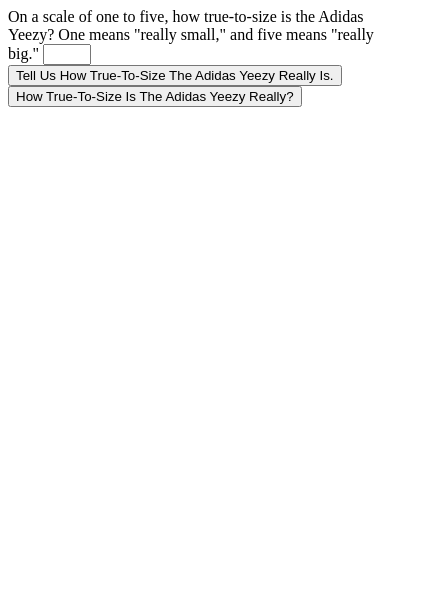
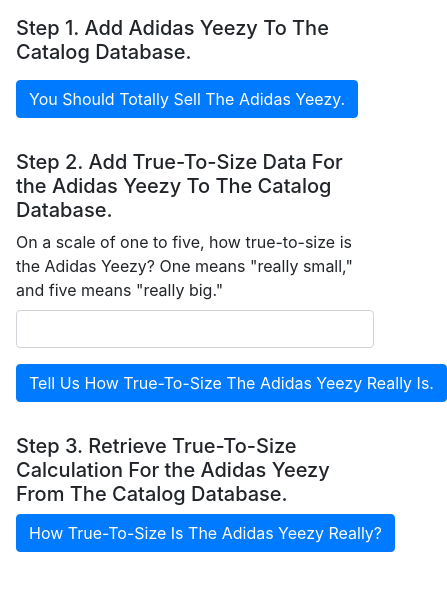
Before and after one commit to ttahmouch/stockx-challenge, a website: page static/index.html in a window 390 px wide. Shown: the whole page, 447 px wide, since content can reach past the window. Drawn offline with nearby package versions, Linux system fonts and the light colour scheme.

Commit message:
TT | Updating the Client web application to add a way to create an `adidas Yeezy` in the Shoe Catalog database container.
+ This commit also adds Twitter Bootstrap styling to the page for a responsive grid layout.

```diff
--- a/static/index.html
+++ b/static/index.html
@@ -4,22 +4,44 @@
 <head>
     <meta charset="UTF-8">
     <title>StockX Client</title>
+    <link rel="stylesheet"
+          href="https://maxcdn.bootstrapcdn.com/bootstrap/4.0.0/css/bootstrap.min.css"
+          integrity="sha384-Gn5384xqQ1aoWXA+058RXPxPg6fy4IWvTNh0E263XmFcJlSAwiGgFAW/dAiS6JXm"
+          crossorigin="anonymous">
 </head>
 <body>
-<div>
+<div class="container">
+    <div class="row">
+        <div class="col p-3">
+            <h5>Step 1. Add Adidas Yeezy To The Catalog Database.</h5>
+            <form method="POST" action="/catalog/shoes">
+                <div class="form-group">
+                    <input id="name" type="hidden" name="name" value="adidas Yeezy"/>
+                </div>
+                <button type="submit" class="btn btn-primary">You Should Totally Sell The Adidas Yeezy.</button>
+            </form>
+        </div>
+        <div class="col p-3">
+            <h5>Step 2. Add True-To-Size Data For the Adidas Yeezy To The Catalog Database.</h5>
             <form method="POST" action="/catalog/shoes/adidas%20Yeezy/true_to_size_calculation">
-        <div>
+                <div class="form-group">
                     <label for="size">
                         On a scale of one to five, how true-to-size is the Adidas Yeezy? One means "really small,"
                         and five means "really big."
                     </label>
-            <input id="size" type="number" name="size" min="1" max="5"/>
+                    <input id="size" class="form-control" type="number" name="size" min="1" max="5"/>
                 </div>
-        <button type="submit">Tell Us How True-To-Size The Adidas Yeezy Really Is.</button>
+                <button type="submit" class="btn btn-primary">Tell Us How True-To-Size The Adidas Yeezy Really Is.
+                </button>
             </form>
+        </div>
+        <div class="col p-3">
+            <h5>Step 3. Retrieve True-To-Size Calculation For the Adidas Yeezy From The Catalog Database.</h5>
             <form method="GET" action="/catalog/shoes/adidas%20Yeezy/true_to_size_calculation">
-        <button type="submit">How True-To-Size Is The Adidas Yeezy Really?</button>
+                <button type="submit" class="btn btn-primary">How True-To-Size Is The Adidas Yeezy Really?</button>
             </form>
+        </div>
+    </div>
 </div>
 </body>
 </html>
```
Lines whose indentation alone changed are shown as unchanged.
